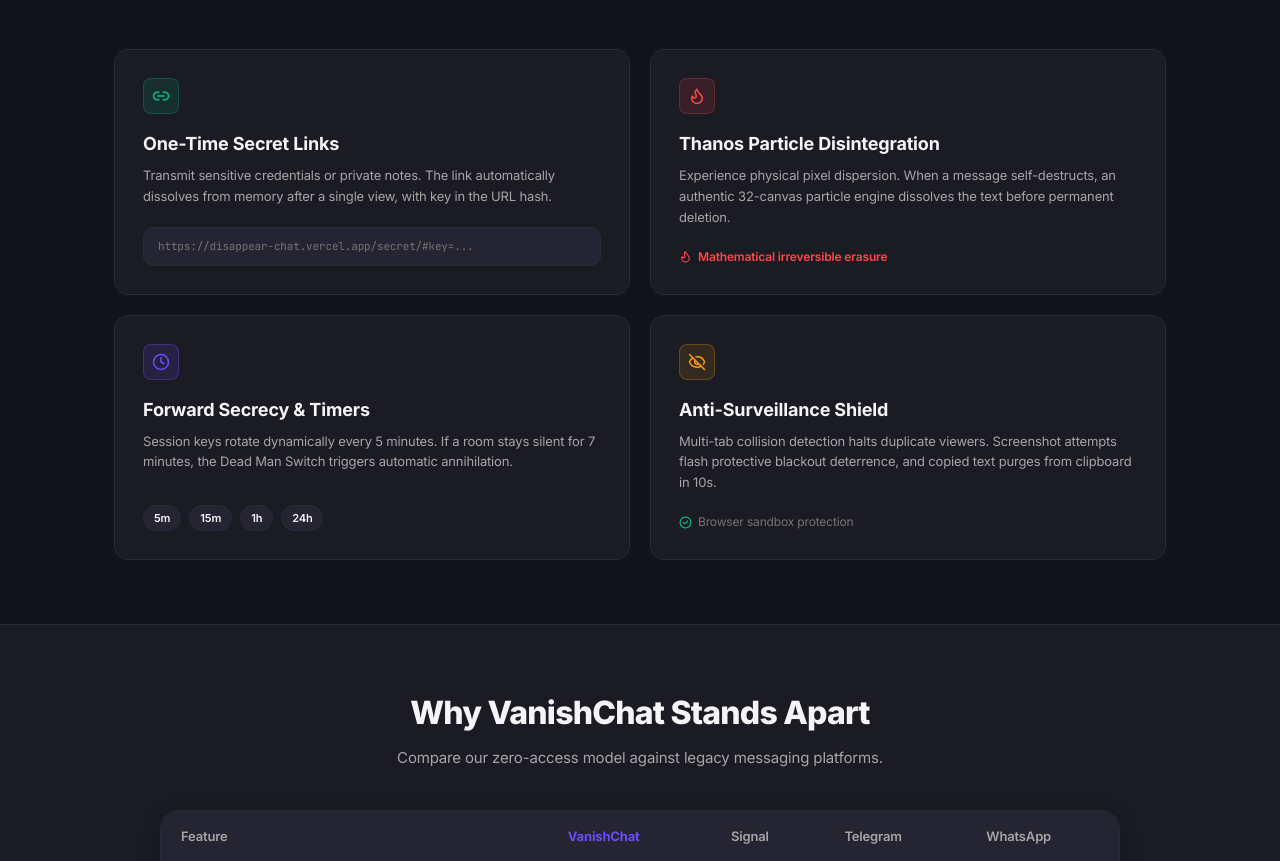
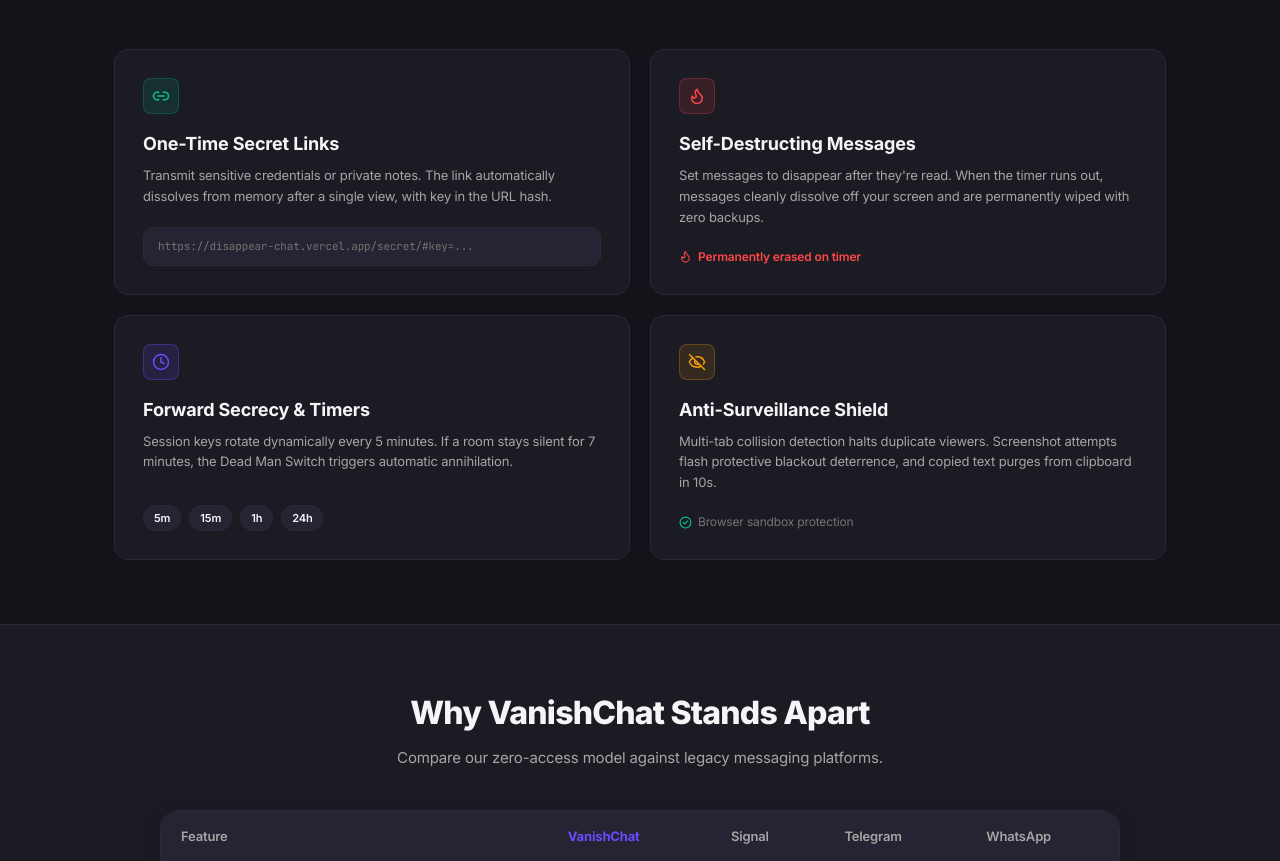
Before and after one commit to Nithin1614/Disappear-Chat, a React (Vite) app: page / in a window 1280 px wide. Shown: the part 1400-2261 px from the top of the page. Built offline with nearby package versions, Linux system fonts and the light colour scheme; no server answers.

Commit message:
style(landing): update bento card copy to Self-Destructing Messages

```diff
--- a/src/pages/LandingPage.jsx
+++ b/src/pages/LandingPage.jsx
@@ -609,10 +609,10 @@
                 <Flame size={18} color="var(--danger)" />
               </div>
               <h3 style={{ fontSize: '18px', fontWeight: 700, color: 'var(--text)', marginBottom: '8px' }}>
-                Thanos Particle Disintegration
+                Self-Destructing Messages
               </h3>
               <p style={{ fontSize: '13px', color: 'var(--text-muted)', lineHeight: 1.6 }}>
-                Experience physical pixel dispersion. When a message self-destructs, an authentic 32-canvas particle engine dissolves the text before permanent deletion.
+                Set messages to disappear after they're read. When the timer runs out, messages cleanly dissolve off your screen and are permanently wiped with zero backups.
               </p>
             </div>
             <div style={{
@@ -624,7 +624,7 @@
               fontWeight: 600,
               color: 'var(--danger)'
             }}>
-              <Flame size={13} /> Mathematical irreversible erasure
+              <Flame size={13} /> Permanently erased on timer
             </div>
           </div>
 
```
